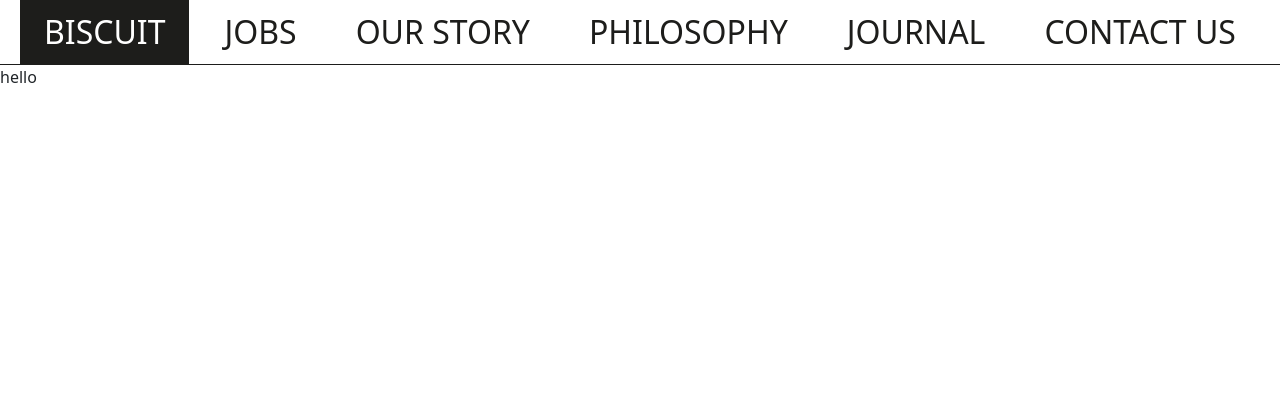
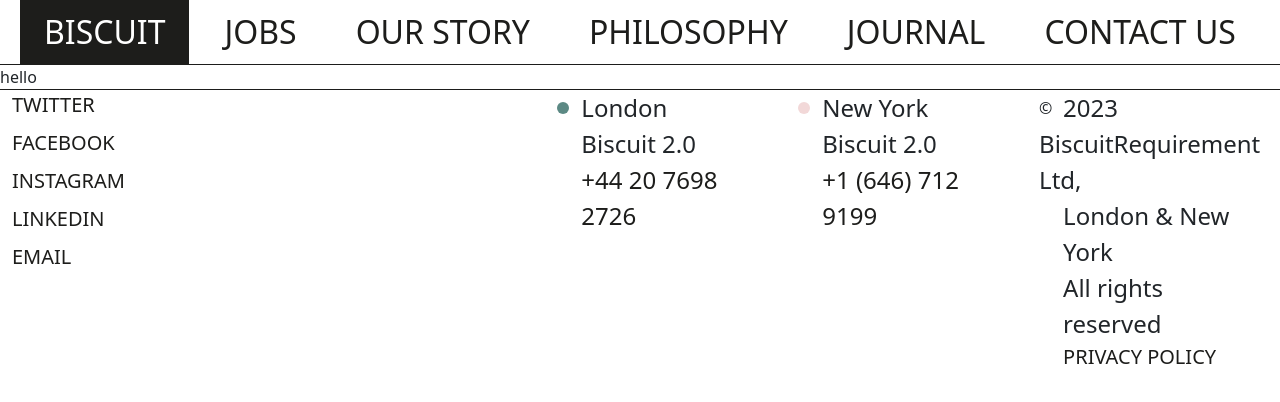
Before and after one commit to techtee-ltd/biscuit-recruitment-website, a Next.js app: page / in a window 1280 px wide. Shown: the top 402 px of the page. Built offline with nearby package versions, Linux system fonts and the light colour scheme.

Commit message:
Initial footer implementation

```diff
--- a/src/app/globals.scss
+++ b/src/app/globals.scss
@@ -7,6 +7,8 @@
     --primary-black: #1D1D1B;
     --primary-white: #ffffff;
     --primary-grey: #A5A3A3;
+    --primary-green: #5C8984;
+    --primary-pink: #F2D8D8;
 
   //fonts
     --font-family: "Helvetica Neue", sans-serif;
@@ -25,3 +27,8 @@
 body {
   margin: 0 auto;
 }
+
+a {
+  text-decoration: none;
+  color: var(--primary-black)
+}
--- a/src/app/layout.tsx
+++ b/src/app/layout.tsx
@@ -1,6 +1,7 @@
 import Header from "@/components/Header";
 import type { Metadata } from "next";
 import "./globals.scss";
+import Footer from "@/components/Footer";
 
 export const metadata: Metadata = {
   title: "Create Next App",
@@ -18,6 +19,7 @@
       <body>
         <Header />
         {children}
+        <Footer />
       </body>
     </html>
   );
--- /dev/null
+++ b/src/components/ButtonXS/ButtonXS.module.scss
@@ -0,0 +1,9 @@
+.button {
+    font-size: var(--text-xs);
+    text-transform: uppercase;
+    font-weight: 500;
+}
+
+.button:hover {
+    color: var(--primary-grey)
+}
--- /dev/null
+++ b/src/components/ButtonXS/index.tsx
@@ -0,0 +1,8 @@
+import { Button } from "react-bootstrap";
+import styles from "@/components/ButtonXS/ButtonXS.module.scss";
+
+const ButtonXS = (props: any) => {
+  return <Button variant="link" bsPrefix={styles.button} {...props} />;
+};
+
+export default ButtonXS;
--- a/src/components/Footer/Footer.module.scss
+++ b/src/components/Footer/Footer.module.scss
@@ -0,0 +1,9 @@
+.border {
+    border-top: 1px solid var(--primary-black);
+}
+
+.footerContainer {
+    display: flex;
+    justify-content:space-between;
+    row-gap: 52px;
+}
--- a/src/components/Footer/index.tsx
+++ b/src/components/Footer/index.tsx
@@ -0,0 +1,28 @@
+"use client";
+
+import styles from "@/components/Footer/Footer.module.scss";
+import FooterInfo from "@/components/FooterInfo";
+import FooterLinks from "@/components/FooterLinks";
+import { Col, Container, Row } from "react-bootstrap";
+
+const Footer = () => {
+  return (
+    <Container fluid>
+      <Row>
+        <div className={styles.border} />
+      </Row>
+      <div>
+        <Row className={styles.footerContainer}>
+          <Col xs={12} md={6} lg={4}>
+            <FooterLinks />
+          </Col>
+          <Col xs={12} md={6} lg={7}>
+            <FooterInfo />
+          </Col>
+        </Row>
+      </div>
+    </Container>
+  );
+};
+
+export default Footer;
--- /dev/null
+++ b/src/components/FooterInfo/FooterInfo.module.scss
@@ -0,0 +1,26 @@
+.circleLondon {
+    width: 12px;
+    height: 12px;
+    border-radius: 1000px;
+    background-color: var(--primary-green);
+}
+
+.circleNewYork {
+    width: 12px;
+    height: 12px;
+    border-radius: 1000px;
+    background-color: var(--primary-pink);
+}
+
+.text {
+    font-size: var(--text-sm);
+}
+
+.textBold {
+    font-weight: 500
+}
+
+.columns {
+    display: flex;
+    row-gap: 24px;
+}
--- /dev/null
+++ b/src/components/FooterInfo/index.tsx
@@ -0,0 +1,80 @@
+import { Col, Container, Row } from "react-bootstrap";
+import styles from "@/components/FooterInfo/FooterInfo.module.scss";
+import ButtonXS from "@/components/ButtonXS";
+
+const office = [
+  {
+    icon: <div className={styles.circleLondon} />,
+    text: ["London", "Biscuit 2.0", "+44 20 7698 2726"],
+  },
+  {
+    icon: <div className={styles.circleNewYork} />,
+    text: ["New York", "Biscuit 2.0", "+1 (646) 712 9199"],
+  },
+];
+
+const copyright = {
+  icon: <div>©</div>,
+  text: [
+    "2023",
+    "BiscuitRequirement Ltd,",
+    "London & New York",
+    "All rights reserved",
+  ],
+};
+
+const FooterInfo = () => {
+  return (
+    <Container fluid>
+      <Row className={styles.columns}>
+        {office.map(({ icon = null, text }) => {
+          return (
+            <Col xs={12} lg={4}>
+              {text.map((i, index) => {
+                const showIcon = index === 0 ? icon : <div />;
+                const textStyle = `${styles.text} ${
+                  index === 0 && styles.textBold
+                }`;
+                const textContent =
+                  index === 2 ? <a href={`tel:${i}`}>{i}</a> : i;
+                return (
+                  <Row className="d-flex align-items-center">
+                    <Col xs={1}>{showIcon}</Col>
+                    <Col className={textStyle}>{textContent}</Col>
+                  </Row>
+                );
+              })}
+            </Col>
+          );
+        })}
+        <Col xs={12} lg={4}>
+          <Row className="d-flex align-items-center">
+            <Col xs={1}>{copyright.icon}</Col>
+            <Col className={`${styles.text} ${styles.textBold}`}>2023</Col>
+          </Row>
+          <Row>
+            <Col xs={1} />
+            <Col className={styles.text}>BiscuitRequirement Ltd,</Col>
+          </Row>
+          <Row>
+            <Col xs={1} />
+            <Col className={styles.text}>London & New York</Col>
+          </Row>
+          <Row>
+            <Col xs={1} />
+            <Col className={styles.text}>All rights reserved</Col>
+          </Row>
+          <Row>
+            <Col xs={1} />
+            <Col>
+              {/* TODO: Add the link to Privacy Policy */}
+              <ButtonXS href="#">Privacy Policy</ButtonXS>
+            </Col>
+          </Row>
+        </Col>
+      </Row>
+    </Container>
+  );
+};
+
+export default FooterInfo;
--- /dev/null
+++ b/src/components/FooterLinks/index.tsx
@@ -0,0 +1,27 @@
+"use client";
+
+import ButtonXS from "@/components/ButtonXS";
+import { Stack } from "react-bootstrap";
+
+const data = [
+  { text: "Twitter", href: "https://twitter.com/biscuitLdn" },
+  { text: "Facebook", href: " https://www.facebook.com/biscuitrecruitment" },
+  { text: "Instagram", href: "https://www.instagram.com/biscuitrecruitment" },
+  {
+    text: "LinkedIn",
+    href: "https://www.linkedin.com/company/biscuit-recruitment",
+  },
+  { text: "Email", href: "mailtto:info@biscuitrecruitment.com" },
+];
+
+const FooterLinks = () => {
+  return (
+    <Stack gap={2}>
+      {data.map(({ text, href }) => (
+        <ButtonXS href={href}>{text}</ButtonXS>
+      ))}
+    </Stack>
+  );
+};
+
+export default FooterLinks;
--- a/src/components/Header/Header.module.scss
+++ b/src/components/Header/Header.module.scss
@@ -26,6 +26,13 @@
     transition: 0.3s ease-out;
 }
 
+.headerDrawerWrapper {
+    height: 100%;
+    display: flex;
+    flex-direction: column;
+    justify-content: space-between;
+}
+
 .headerDrawOpen {
     transform: translate3d(0vw, 0, 0);
     transition: 0.3s ease-out;
@@ -50,7 +57,7 @@
     align-items: center;
 }
 
-@media (min-width: 1198px) {
+@media (min-width: 1200px) {
     .headerMenuMobile {
         display: none;
     }
--- a/src/components/Header/index.tsx
+++ b/src/components/Header/index.tsx
@@ -6,6 +6,7 @@
 import HamburgerMenu from "@/components/Icons/HamburgerMenu";
 import { useState } from "react";
 import { Container, Nav } from "react-bootstrap";
+import FooterLinks from "@/components/FooterLinks";
 
 const Header = () => {
   const [drawerOpen, setDrawerOpen] = useState(false);
@@ -31,8 +32,19 @@
           </div>
         </Container>
 
-        <div className={`${styles.headerDrawer} ${drawerOpen && styles.headerDrawOpen}`}>
-          <HeaderItems CloseIcon={CloseIcon} handleOnClose={toggleMenu} />
+        <div
+          className={`${styles.headerDrawer} ${
+            drawerOpen && styles.headerDrawOpen
+          }`}
+        >
+          <div className={styles.headerDrawerWrapper}>
+            <div>
+              <HeaderItems CloseIcon={CloseIcon} handleOnClose={toggleMenu} />
+            </div>
+            <Container fluid style={{ padding: "16px 24px" }}>
+              <FooterLinks />
+            </Container>
+          </div>
         </div>
       </Container>
 
```
Also changed, not shown: src/components/FooterLinks/FooterLinks.module.scss (added).
